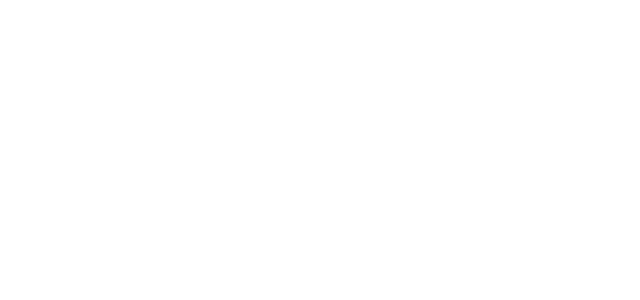
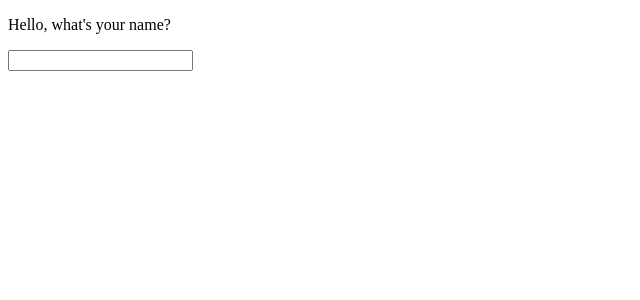
Before and after one commit to tnals545/Personal_Project--Sumentum, a Next.js app: page / in a window 1280 px wide. Shown: the top 300 px of the page, without its empty margins (0-640 px from the left). Built offline with nearby package versions, Linux system fonts and the light colour scheme.

Commit message:
Feat - 이름 입력 텍스트 및 입력창 추가 - 이름을 물어보는 텍스트 및 사용자 이름 입력창 추가

```diff
--- a/pages/index.tsx
+++ b/pages/index.tsx
@@ -1,3 +1,12 @@
-export default function Home() {
-  return;
-}
+const Home = () => {
+  return (
+    <>
+      <div>
+        <p>Hello, what&apos;s your name?</p>
+        <input type="text" />
+      </div>
+    </>
+  );
+};
+
+export default Home;
```
